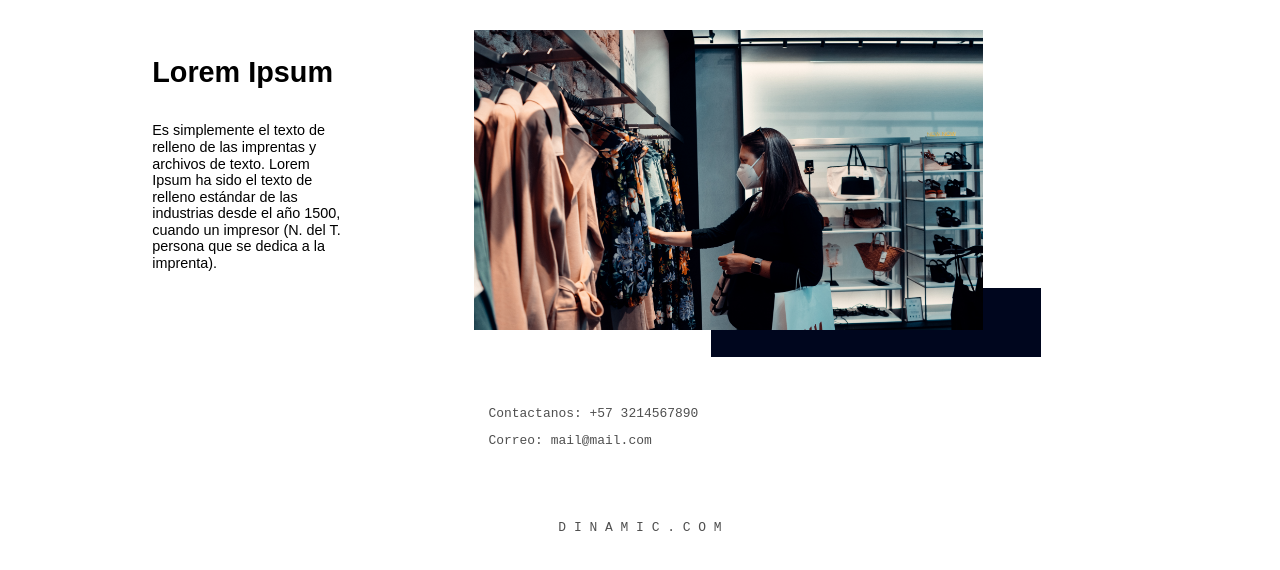
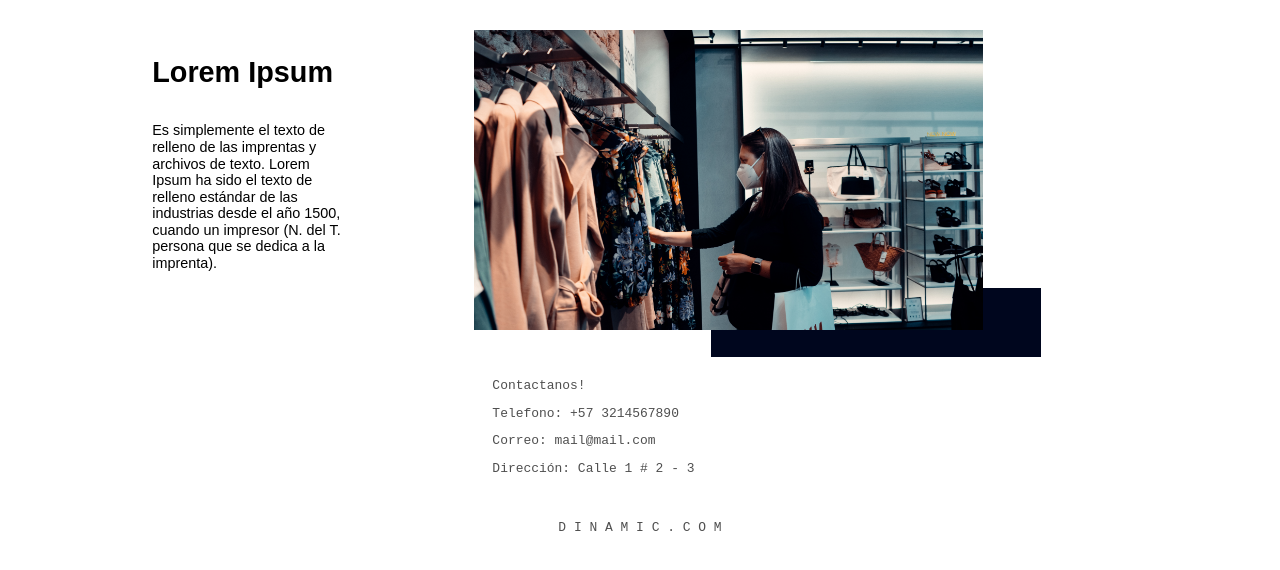
Before and after one commit to CrackMayo/DINAMICA, a plain HTML site: page index.html in a window 1280 px wide. Shown: the part 1782-2352 px from the top of the page. Drawn offline with Linux system fonts and the light colour scheme.

Commit message:
I modified contact section
I added the address and I sorted in a better way the contact section

```diff
--- a/index.html
+++ b/index.html
@@ -102,8 +102,10 @@
             <div class="item item18">
                 <div id="blackSquare3"></div>
                 <div>
-                    <pre id="contacto">Contactanos: +57 3214567890</pre>
+                    <pre id="contacto">Contactanos!</pre>
+                    <pre id="contacto">Telefono: +57 3214567890</pre>
                     <pre id="contacto">Correo: mail@mail.com</pre>
+                    <pre id="contacto">Dirección: Calle 1 # 2 - 3</pre>
                 </div>
             </div>
             <div class="item item17">
```
